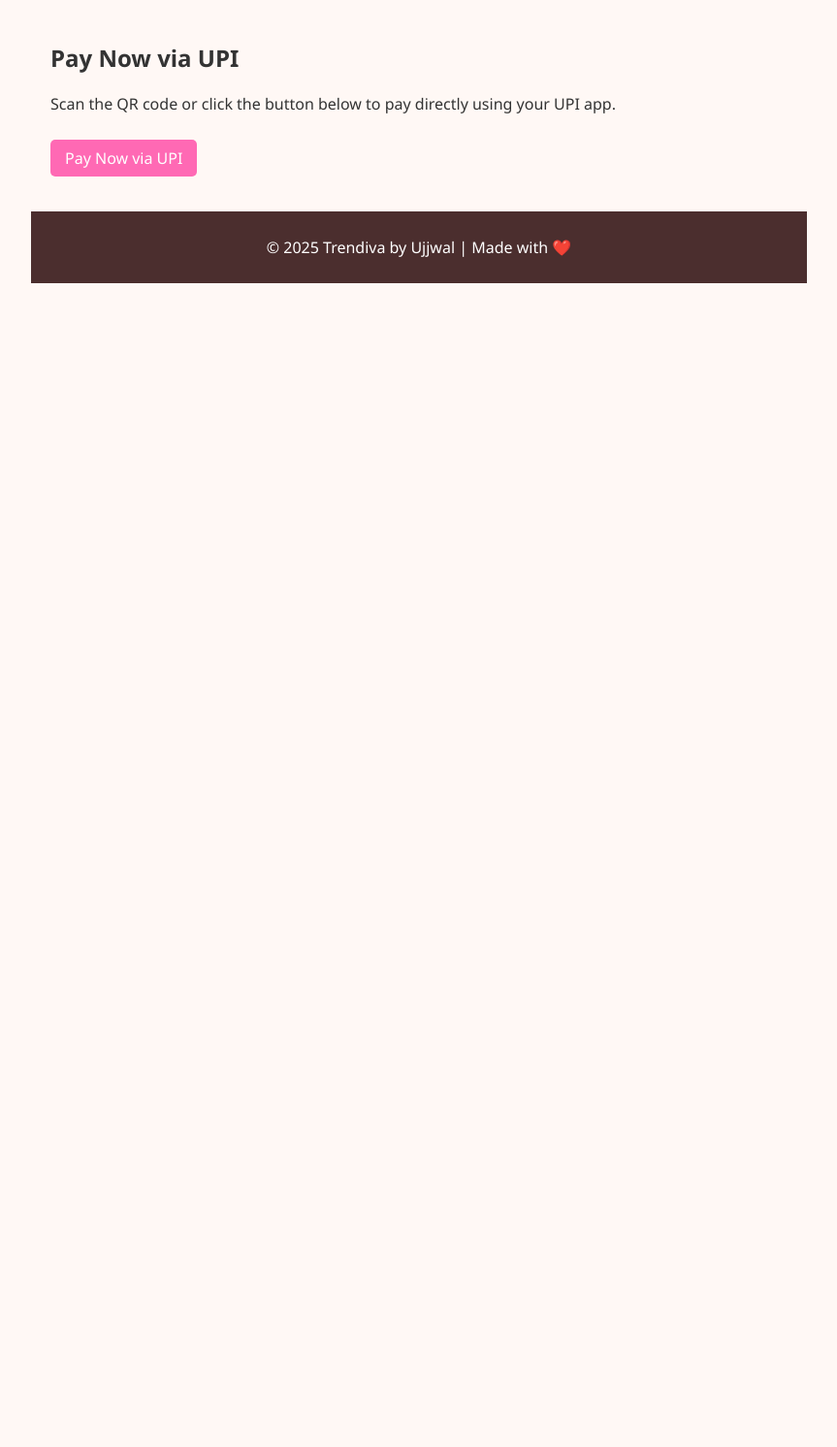
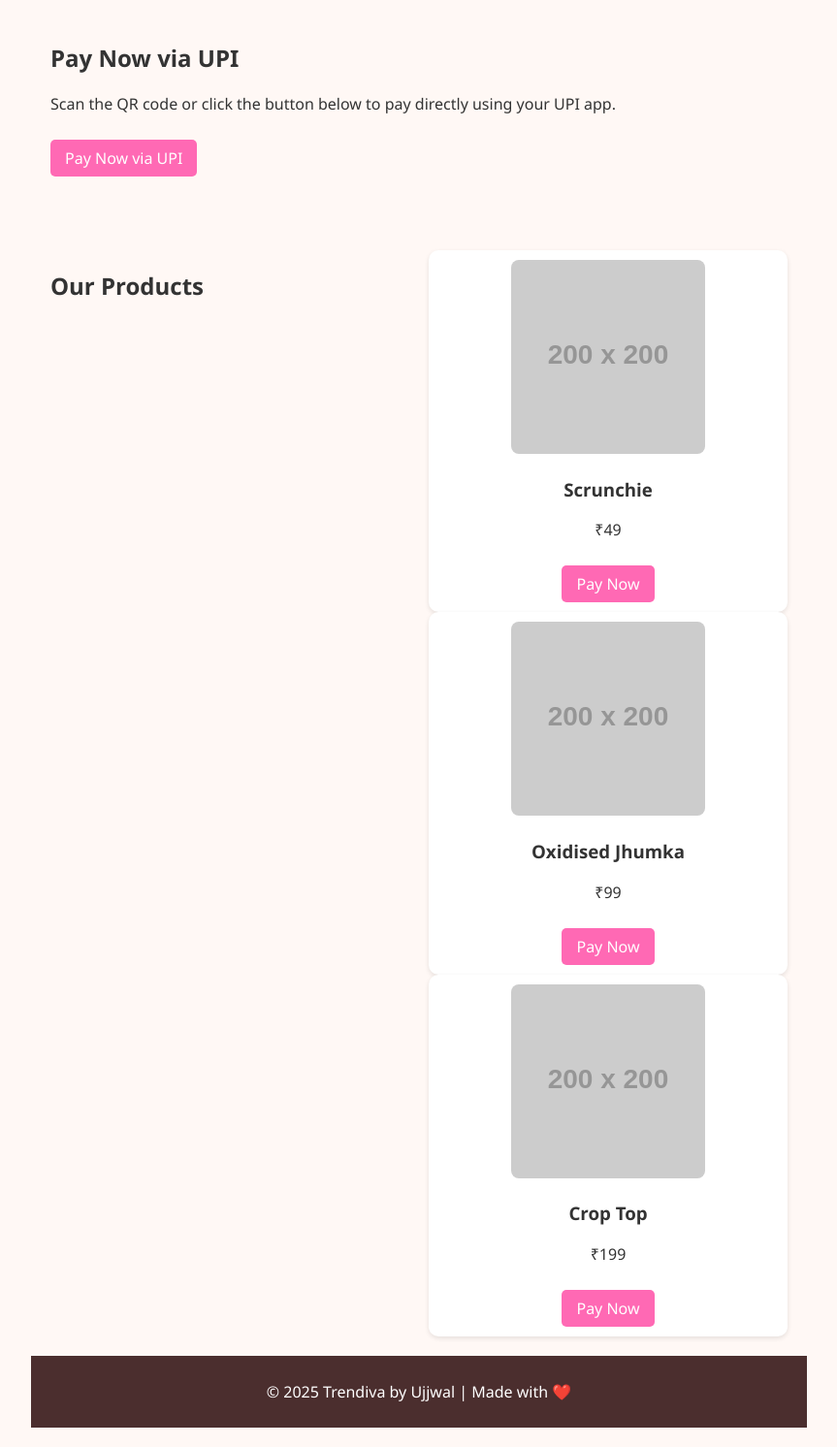
Before and after one commit to trendivabyujjwal/trendivabyujjwal.github.io, a plain HTML site: page index.html in a window 1280 px wide. Shown: the part 916-2408 px from the top of the page at 97% size, without its empty margins (208-1071 px from the left). Before the commit the page ends 1228 px from the top, so only its background shows below. Drawn offline with Linux system fonts and the light colour scheme; placeholder pictures from the web are drawn by us.

Commit message:
Add files via upload

```diff
--- a/index.html
+++ b/index.html
@@ -108,6 +108,31 @@
       <p><a class="btn" href="upi://pay?pa=ubgaur123@ybl&pn=Trendiva%20by%20Ujjwal&cu=INR" target="_blank">Pay Now via UPI</a></p>
     </section>
 
+
+    <section class="products">
+      <h2>Our Products</h2>
+      <div class="gallery">
+        <div class="product">
+          <img src="https://via.placeholder.com/200?text=Scrunchie" alt="Scrunchie">
+          <h3>Scrunchie</h3>
+          <p>₹49</p>
+          <a class="btn" href="upi://pay?pa=ubgaur123@ybl&pn=Scrunchie&cu=INR" target="_blank">Pay Now</a>
+        </div>
+        <div class="product">
+          <img src="https://via.placeholder.com/200?text=Jhumka" alt="Jhumka">
+          <h3>Oxidised Jhumka</h3>
+          <p>₹99</p>
+          <a class="btn" href="upi://pay?pa=ubgaur123@ybl&pn=Jhumka&cu=INR" target="_blank">Pay Now</a>
+        </div>
+        <div class="product">
+          <img src="https://via.placeholder.com/200?text=Crop+Top" alt="Crop Top">
+          <h3>Crop Top</h3>
+          <p>₹199</p>
+          <a class="btn" href="upi://pay?pa=ubgaur123@ybl&pn=Crop+Top&cu=INR" target="_blank">Pay Now</a>
+        </div>
+      </div>
+    </section>
+
   <footer>
     <p>&copy; 2025 Trendiva by Ujjwal | Made with ❤️</p>
   </footer>
```
